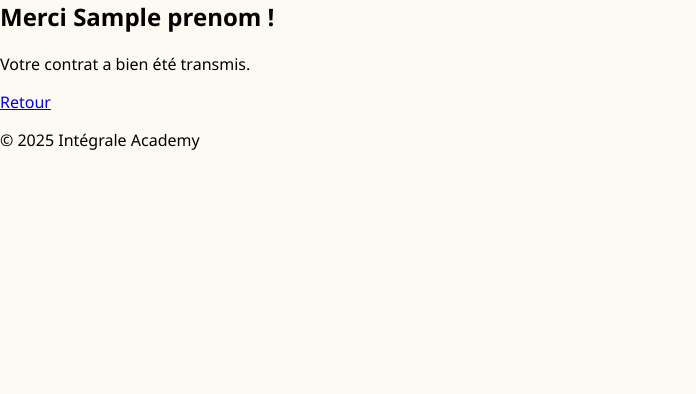
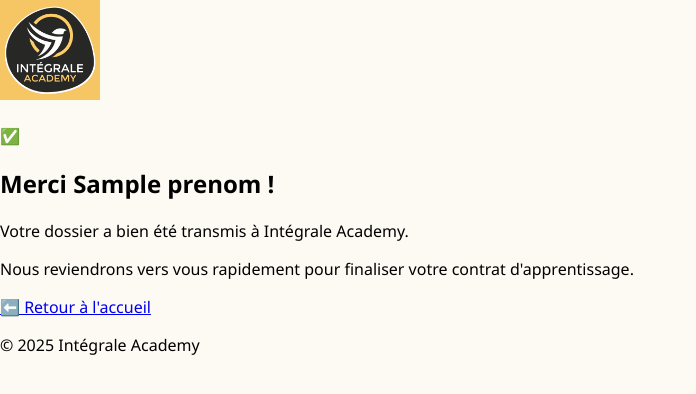
Before and after one commit to integraleacademy/bts, a Flask app: template templates/thanks.html in a window 1280 px wide. Shown: the part 86-480 px from the top of the page, without its empty margins (0-696 px from the left). Run offline with Flask 3, Linux system fonts and the light colour scheme; the template is opened without the code that fills it: most values are stand-ins (such as "Sample title", 1, 10 or a date in 2020); parts of the project's set-up code (start-up, migrations or seed data) failed here and were passed over.

Commit message:
Update thanks.html

```diff
--- a/templates/thanks.html
+++ b/templates/thanks.html
@@ -1 +1,14 @@
-{% extends 'base.html' %}{% block content %}<div class='card center'><h2>Merci {{prenom}} !</h2><p>Votre contrat a bien été transmis.</p><a href='/' class='btn'>Retour</a></div>{% endblock %}
+{% extends 'base.html' %}
+{% block content %}
+<div class="thanks-container">
+  <img src="/static/img/logo.png" alt="Logo" class="form-logo">
+
+  <div class="success-icon">✅</div>
+
+  <h2>Merci {{ prenom }} !</h2>
+  <p>Votre dossier a bien été transmis à Intégrale Academy.</p>
+  <p>Nous reviendrons vers vous rapidement pour finaliser votre contrat d'apprentissage.</p>
+
+  <a href="/" class="btn">⬅️ Retour à l'accueil</a>
+</div>
+{% endblock %}
```
